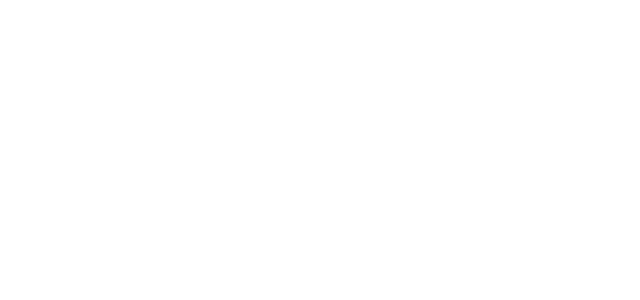
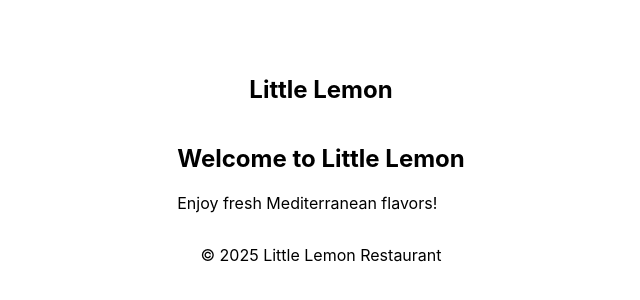
Before and after one commit to ellieshah/FinalProjectApp, a React (Create React App) app in the folder little-lemon/: page / in a window 1280 px wide. Shown: the part 232-532 px from the top of the page, without its empty margins (319-959 px from the left). Built offline with nearby package versions, Linux system fonts and the light colour scheme.

Commit message:
adding CSS

```diff
--- a/little-lemon/src/App.css
+++ b/little-lemon/src/App.css
@@ -1,3 +1,10 @@
+.App-container {
+  display: flex;
+  flex-direction: column;
+  align-items: center;
+  justify-content: center;
+  height: 100vh;
+}
 .App {
   text-align: center;
 }
--- a/little-lemon/src/App.js
+++ b/little-lemon/src/App.js
@@ -1,8 +1,19 @@
+import React from 'react';
 import './App.css';
 
 function App() {
   return (
-    <nav>
+    <nav className="App-container">
+      <header>
+        <h1>Little Lemon</h1>
+      </header>
+      <main>
+        <h2>Welcome to Little Lemon</h2>
+        <p>Enjoy fresh Mediterranean flavors!</p>
+      </main>
+      <footer>
+        <p>&copy; 2025 Little Lemon Restaurant</p>
+      </footer>
     </nav>
   );
 }
```
Also changed, not shown: little-lemon/src/Header.css (added, +51 -0 lines), little-lemon/src/Footer.css (renamed from little-lemon/src/# Footer.css).
